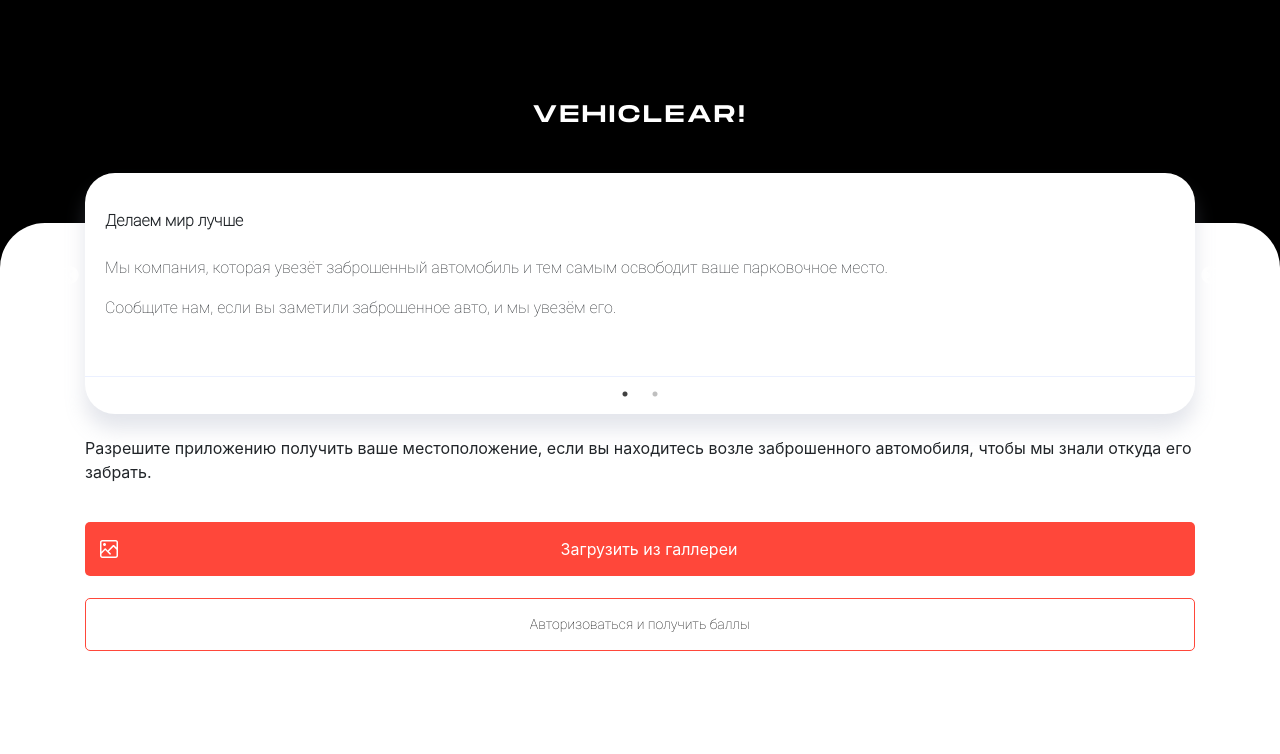
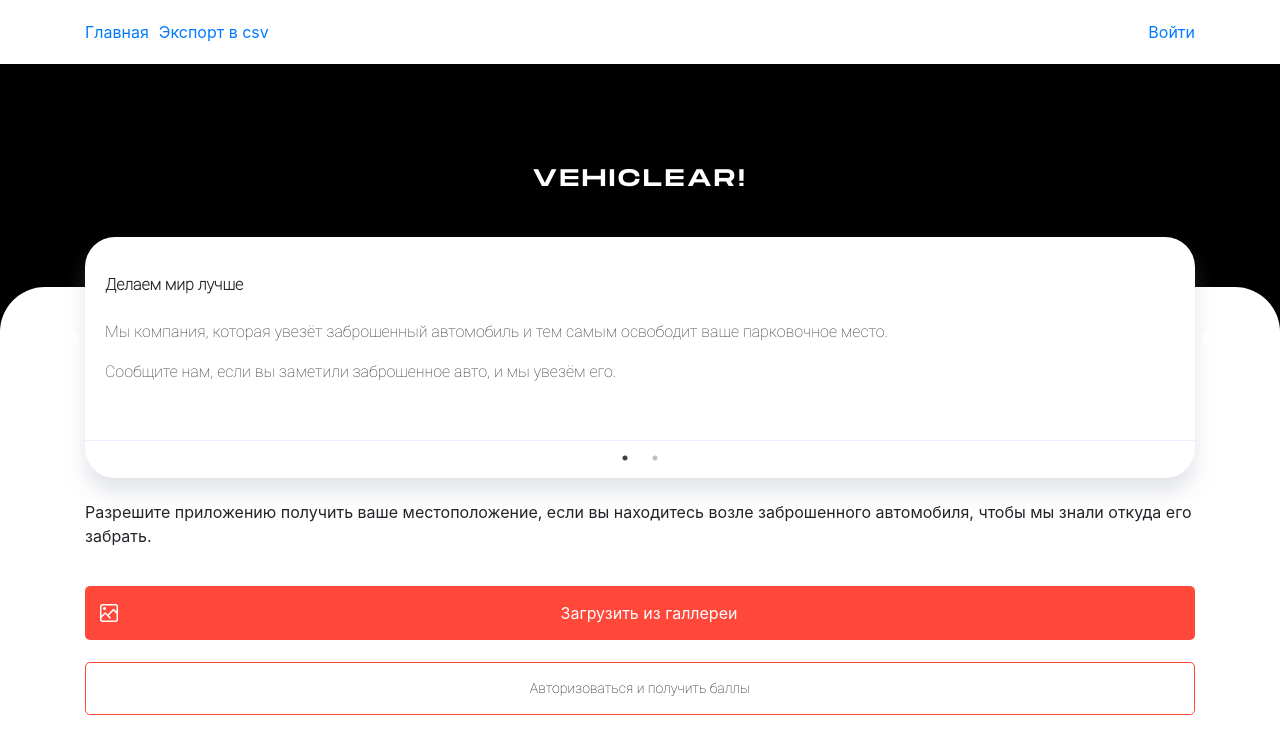
Before and after one commit to sergeyteleshev/vehiclear, a React (Create React App) app in the folder client/: page / in a window 1280 px wide. Shown: the top 754 px of the page. Built offline with nearby package versions, Linux system fonts and the light colour scheme.

Commit message:
UI: navigator, export cars

```diff
--- a/client/src/App.css
+++ b/client/src/App.css
@@ -582,6 +582,50 @@
 /*Регистрация*/
 
 
+/*Навигатор*/
+.navigator
+{
+  position: relative;
+  top: 0;
+  width: 100%;
+  margin: 0 auto;
+  padding-top: 20px;
+  padding-bottom: 20px;
+  display: flex;
+  justify-content: center;
+}
+
+.navigator .container
+{
+  display: inline-flex;
+  justify-content: space-between;
+}
+
+.right-nav
+{
+  display: inline-flex;
+  justify-content: space-between;
+}
+
+.greeting
+{
+  margin-right: 10px;
+}
+
+.left-nav a:not(:first-child)
+{
+  margin-left: 10px;
+}
+
+.logout:hover
+{
+  color: #FF473A;
+  text-decoration: underline;
+  cursor: pointer;
+}
+/*Навигатор*/
+
+
 @media only screen and (max-width: 600px) {
   /*Загрузка*/
 
--- a/client/src/App.js
+++ b/client/src/App.js
@@ -6,9 +6,10 @@
 import 'bootstrap/dist/css/bootstrap.min.css';
 import Login from "./components/Login";
 import Main from "./components/Main";
-import {LoadingURL, LoginURL, MainURL, RegisterURL} from "./components/consts/Links";
+import {ExportCarsURL, LoadingURL, LoginURL, MainURL, RegisterURL} from "./components/consts/Links";
 import IntroLoader from "./components/IntroLoader";
 import Register from "./components/Register";
+import ExportCars from "./components/ExportCars";
 
 const client = new ApolloClient({
     uri: 'http://localhost:5000/main',
@@ -26,6 +27,7 @@
               <Route exact path={LoginURL} component={Login}/>
               <Route exact path={RegisterURL} component={Register}/>
               <Route exact path={LoadingURL} component={IntroLoader}/>
+              <Route exact path={ExportCarsURL} component={ExportCars}/>
           </BrowserRouter>
       </ApolloProvider>
   );
--- /dev/null
+++ b/client/src/components/ExportCars.js
@@ -0,0 +1,39 @@
+import React, {Component} from "react";
+import Navigator from "./Navigator";
+
+const moment = require('moment'); // require
+
+class ExportCars extends Component {
+    constructor(props) {
+        super(props);
+        const now = moment().format('YYYY-MM-DD');
+
+        this.state = {
+            dateFrom: '',
+            dateTo: now,
+        };
+    }
+
+    dateHandleChange(key, value)
+    {
+        this.setState({
+            [key]: value,
+        });
+    }
+
+    render()
+    {
+        const now = moment().format('YYYY-MM-DD');
+        return <div className={"export-cars"}>
+            <Navigator/>
+            <div className={"container"}>
+                <h1>Эскопрт данных о заброшенных машинах за определённый период</h1>
+                <input max={now} value={this.state.dateFrom} onChange={e => {this.dateHandleChange('dateFrom', e.target.value)}} type={"date"}/>
+                <input max={now} value={this.state.dateTo} onChange={e => {this.dateHandleChange('dateTo', e.target.value)}} type={"date"}/>
+                <input type={"submit"} value={"Загрузить"}/>
+            </div>
+        </div>;
+    }
+}
+
+export default ExportCars;
--- a/client/src/components/Login.js
+++ b/client/src/components/Login.js
@@ -1,8 +1,10 @@
 import React, {Component} from "react";
-import {RegisterURL} from "./consts/Links";
+import {MainURL, RegisterURL} from "./consts/Links";
 import {Link} from "react-router-dom";
 import {authorizeUserMutation} from '../queries/queries';
 import {graphql} from 'react-apollo'
+import {getCookie} from "./helpers/helpers";
+import Navigator from "./Navigator";
 
 const bcrypt = require('bcryptjs');
 
@@ -62,6 +64,12 @@
     }
 
     render() {
+        const userStr = getCookie('user');
+        if(userStr && JSON.parse(userStr).login.length > 0)
+        {
+            this.props.history.push(MainURL);
+        }
+
         const {login, password, isResponseMessageShowing, responseMessage} = this.state;
         console.log(this.props);
 
--- a/client/src/components/Main.js
+++ b/client/src/components/Main.js
@@ -5,6 +5,8 @@
 import SliderComponent from "./widgets/SliderComponent";
 import {LoginURL} from "./consts/Links";
 import {Link} from "react-router-dom";
+import {getCookie} from "./helpers/helpers";
+import Navigator from "./Navigator";
 
 class Main extends Component {
     constructor(props)
@@ -57,9 +59,16 @@
 
     render()
     {
+        const userStr = getCookie('user');
+        let authorizeButton = <Link to={LoginURL}><input type={"button"} className={"content__slider__buttons__login"} value={"Авторизоваться и получить баллы"}/></Link>
         let locationMessage = <p className={"location-message"}>
             Разрешите приложению получить ваше местоположение, если вы находитесь возле заброшенного автомобиля, чтобы мы знали откуда его забрать.
         </p>;
+
+        if(userStr && JSON.parse(userStr).login.length > 0)
+        {
+            authorizeButton = null;
+        }
 
         let inputs = <div className={"content__slider__buttons__gallery"}>
             <img src={gallery} className={"gallery-icon"} alt={"gallery-icon"}/>
@@ -77,6 +86,7 @@
         }
 
         return <div className={"main"}>
+            <Navigator/>
             <div className={"main-logo"}>
                 <span className={"main-logo__span"}>VEHICLEAR!</span>
             </div>
@@ -92,7 +102,7 @@
                             {/*    <input accept="image/jpeg, image/png, image/jpg" capture="user" id="files" style={{visibility:'hidden'}} type="file"/>*/}
                             {/*</div>*/}
                             {inputs}
-                            <Link to={LoginURL}><input type={"button"} className={"content__slider__buttons__login"} value={"Авторизоваться и получить баллы"}/></Link>
+                            {authorizeButton}
                         </div>
                     </Container>
                 </div>
--- /dev/null
+++ b/client/src/components/Navigator.js
@@ -0,0 +1,59 @@
+import React, {Component} from "react";
+import {Link} from "react-router-dom";
+import {ExportCarsURL, LoginURL, MainURL} from "./consts/Links";
+import {deleteCookie, getCookie} from "./helpers/helpers";
+
+const initialState = {
+    login: '',
+};
+
+class Navigator extends Component {
+    constructor(props) {
+        super(props);
+        this.state = initialState;
+    }
+
+    logout = () =>
+    {
+        const userStr = getCookie('user');
+        if(userStr && JSON.parse(userStr).login.length > 0)
+        {
+            deleteCookie('user');
+            this.setState({...initialState});
+            this.forceUpdate();
+        }
+    };
+
+    componentDidMount() {
+        const userStr = getCookie('user');
+        if(userStr && userStr.length)
+        {
+            const {login} = JSON.parse(userStr);
+            if(login)
+                this.setState({login});
+        }
+    }
+
+    render()
+    {
+        const greeting = <div className={"greeting"}>Привет, {this.state.login}!</div>;
+        const logout = <span className={"logout"} onClick={this.logout}>Выйти</span>;
+        const login = <Link to={LoginURL}>Войти</Link>;
+        const userStr = getCookie('user');
+
+        return <nav className={"navigator"}>
+            <div className={"container"}>
+                <div className={"left-nav"}>
+                    <Link to={MainURL}>Главная</Link>
+                    <Link to={ExportCarsURL}>Экспорт в csv</Link>
+                </div>
+                <div className={"right-nav"}>
+                    {this.state.login.length ? greeting : null}
+                    {(userStr && JSON.parse(userStr).login.length) ? logout : login}
+                </div>
+            </div>
+        </nav>;
+    }
+}
+
+export default Navigator;
--- a/client/src/components/Register.js
+++ b/client/src/components/Register.js
@@ -1,9 +1,10 @@
 import React, {Component} from "react";
-import {LoginURL} from "./consts/Links";
+import {LoginURL, MainURL} from "./consts/Links";
 import {Link} from "react-router-dom";
 import {addUserMutation} from "../queries/queries";
 import { graphql } from 'react-apollo';
 import {getCookie, setCookie} from "./helpers/helpers";
+import Navigator from "./Navigator";
 
 class Register extends Component {
     constructor(props) {
@@ -22,6 +23,7 @@
     async register(login, password, passwordAgain, FIO) {
         if(login.length > 0 && password.length > 0 && passwordAgain.length > 0 && FIO.length > 0 && password === passwordAgain)
         {
+            try {
                 const response = await this.props.addUserMutation({
                     variables: {
                         login,
@@ -30,22 +32,25 @@
                     }
                 });
 
-            console.log(response);
-
-            if(response.data !== null)
+                if(response.login !== null)
                 {
                     const user = response.data.addUser;
                     setCookie('user', JSON.stringify(user));
                     console.log(JSON.parse(getCookie('user')));
 
-                this.setState({isRegistered: true});
+                    this.setState({
+                        isRegistered: true,
+                        isResponseMessageShowing: true,
+                        responseMessage: "",
+                    });
                 }
-            else
-            {
+
+            }
+            catch (e) {
+                console.error(e);
                 this.setState({
-                    isResponseMessageShowing: false,
-                    responseMessage: "",
-                    isRegistered: true,
+                    isResponseMessageShowing: true,
+                    responseMessage: "Такой юзер уже зарегистрирован",
                 });
             }
         }
@@ -66,6 +71,12 @@
     }
 
     render() {
+        const userStr = getCookie('user');
+        if(userStr && JSON.parse(userStr).login.length > 0)
+        {
+            this.props.history.push(MainURL);
+        }
+
         const {login, password, passwordAgain, FIO, isResponseMessageShowing,
             responseMessage} = this.state;
 
--- a/client/src/components/consts/Links.js
+++ b/client/src/components/consts/Links.js
@@ -2,3 +2,4 @@
 export const MainURL = "/";
 export const LoadingURL = "/loading";
 export const RegisterURL = "/register";
+export const ExportCarsURL = "/export-cars";
--- a/client/src/components/helpers/helpers.js
+++ b/client/src/components/helpers/helpers.js
@@ -30,3 +30,9 @@
 
     document.cookie = updatedCookie;
 };
+
+export const deleteCookie = (name) => {
+    setCookie(name, "", {
+        'max-age': -1
+    })
+};
```
Also changed, not shown: 1 other file (tests, documents, lock files or other folders). Lines whose indentation alone changed are shown as unchanged.
